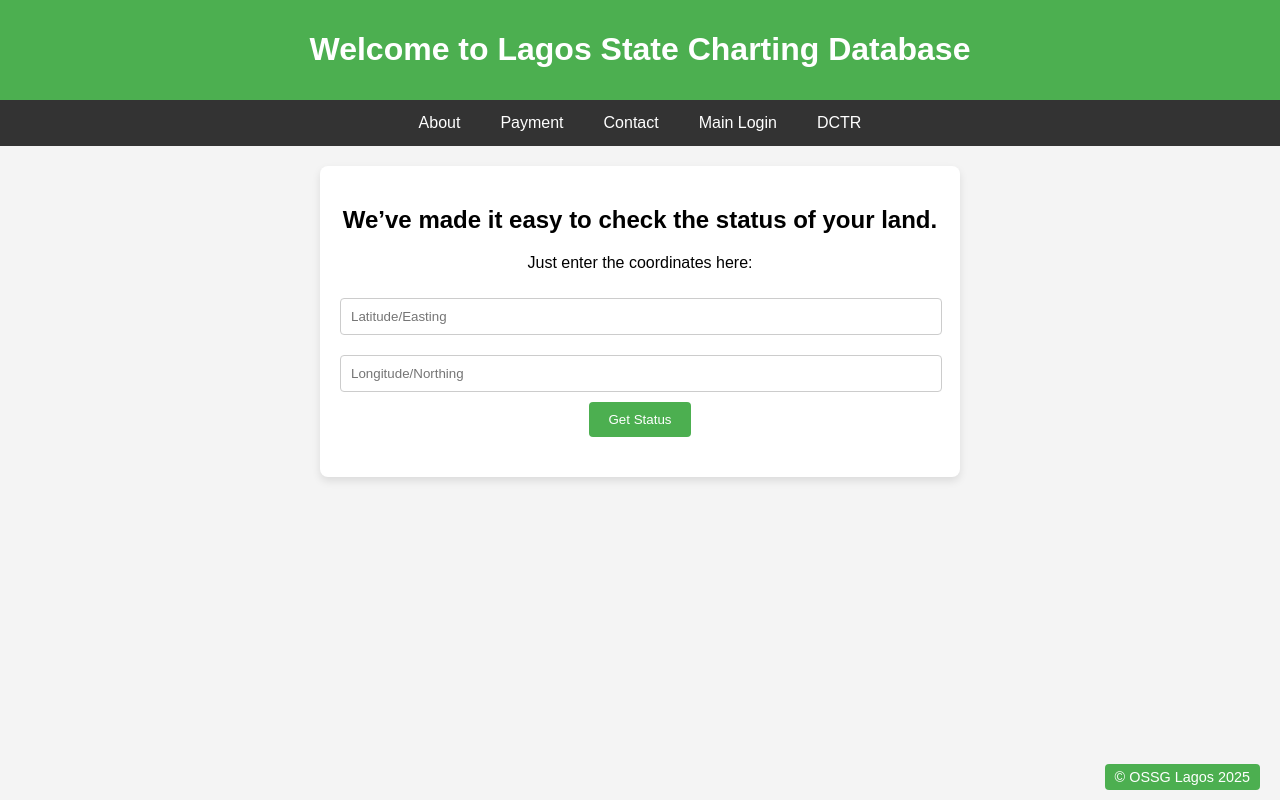
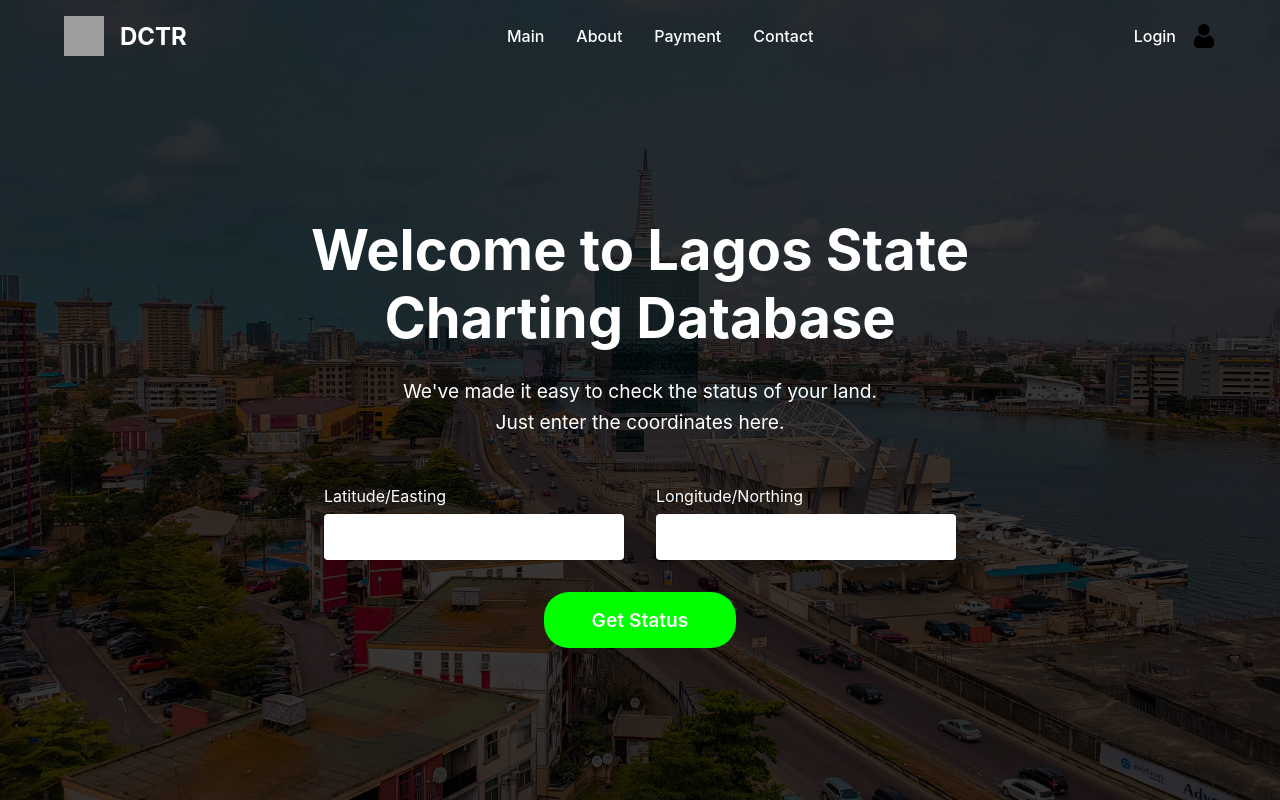
Before and after one commit to Richardilemon/OSSG, a Flask app: page / in a window 1280 px wide. Run offline with Flask 3, Linux system fonts and the light colour scheme; grey boxes are pictures that could not be loaded.

Commit message:
optimized functionality

```diff
--- /dev/null
+++ b/df.csv
@@ -0,0 +1,2 @@
+OBJECTID,Entity,Layer,Color,Linetype,Elevation,LineWt,RefName,Shape_Leng,Shape_Area,Name,Gazette_Ty,Gazette_No,LGA,LCDA,Size,Date_1,Hyperlink,Shape_Le_1,Gazette__1
+0,LWPolyline,UNILAG ACQUSITION,6,Continuous,0.0,25,,0.0,2927728.47622,Anthony Village / Oke Alo,Excision,,Kosofe,Kosofe,0.0,0000/00/00,,7413.1627738,
--- a/project/app.py
+++ b/project/app.py
@@ -1,13 +1,23 @@
 from flask import Flask, request, render_template, jsonify
 from shapely.geometry import Point
-from pyproj import Transformer
+from pyproj import CRS
 import geopandas as gpd
 
 app = Flask(__name__)
 
-# Load shapefile once to save time
-shapefile_path = '/mnt/c/Users/hp/Desktop/OSSG/GENERAL_ACQUISITION.shp'
+# Load shapefile and ensure CRS is UTM
+shapefile_path = '/mnt/c/Users/hp/Desktop/OSSG/LAGOS_EXCISION.shp'
 gdf = gpd.read_file(shapefile_path)
+
+# Specify the UTM zone and hemisphere for Easting/Northing
+utm_zone = 31
+northern_hemisphere = True
+utm_crs = CRS.from_string(f"EPSG:326{utm_zone}")  # EPSG code for UTM zone 31N
+
+# Reproject shapefile to UTM if not already in the same CRS
+if gdf.crs != utm_crs:
+    gdf = gdf.to_crs(utm_crs)
+print(f"Shapefile CRS: {gdf.crs}")
 
 @app.route('/')
 def index():
@@ -16,38 +26,40 @@ def index():
 @app.route('/get_status', methods=['POST'])
 def get_status():
     data = request.json
-    coordinate_type = data.get('type')
-    coord_x = float(data.get('x'))
-    coord_y = float(data.get('y'))
+    print(f"Received Data: {data}")
 
-    # Validation
-    if coordinate_type == 'LL':
-        if not (-180 <= coord_x <= 180 and -90 <= coord_y <= 90):
-            return jsonify({"error": "Invalid Longitude/Latitude values."}), 400
-    elif coordinate_type == 'EN':
-        if not (100000 <= coord_x <= 900000 and coord_y > 0):
-            return jsonify({"error": "Invalid Easting/Northing values."}), 400
-    else:
-        return jsonify({"error": "Invalid coordinate type."}), 400
+    # Get easting and northing from request
+    try:
+        easting = float(data.get('x'))
+        northing = float(data.get('y'))
+    except (TypeError, ValueError):
+        return jsonify({"error": "Invalid easting/northing values."}), 400
 
-    # Transform Easting/Northing if needed
-    if coordinate_type == 'EN':
-        utm_zone = 31
-        northern_hemisphere = True
-        transformer = Transformer.from_proj(
-            proj_from=f"+proj=utm +zone={utm_zone} +ellps=WGS84" + (" +south" if not northern_hemisphere else ""),
-            proj_to="EPSG:4326"
-        )
-        coord_x, coord_y = transformer.transform(coord_x, coord_y)
+    # Create a Point geometry using easting and northing
+    target_point = Point(easting, northing)
+    print(f"Target Point: {target_point}")
+    print(f"Shapefile Bounds: {gdf.total_bounds}")
 
-    # Create a Point and filter shapefile data
-    target_point = Point(coord_x, coord_y)
-    filtered_data = gdf[gdf.contains(target_point)]
+    # Filter shapefile data
+    filtered_data = gdf[gdf.geometry.contains(target_point)]
+
+    # Handle precision issues with a buffer
+    if filtered_data.empty:
+        buffered_point = target_point.buffer(1e-6)  # Small buffer in meters
+        filtered_data = gdf[gdf.geometry.intersects(buffered_point)]
 
     if filtered_data.empty:
         return jsonify({"status": "No data found for the given coordinates."})
 
-    return jsonify({"status": "Data found!", "details": filtered_data.to_dict()})
+    # Convert geometries to WKT for serialization
+    filtered_data = filtered_data.copy()
+    filtered_data['geometry'] = filtered_data['geometry'].apply(lambda geom: geom.wkt)
+
+    # Return as JSON
+    return jsonify({
+        "status": "Data found!",
+        "details": filtered_data.to_dict(orient='records')
+    })
 
 if __name__ == '__main__':
     app.run(debug=True)
--- /dev/null
+++ b/project/static/css/index.css
@@ -0,0 +1,159 @@
+* {
+    margin: 0;
+    padding: 0;
+    box-sizing: border-box;
+    font-family: -apple-system, BlinkMacSystemFont, 'Segoe UI', Roboto, Oxygen, Ubuntu, Cantarell, sans-serif;
+}
+
+body {
+    min-height: 100vh;
+    background: linear-gradient(rgba(0, 0, 0, 0.7), rgba(0, 0, 0, 0.7)),
+                url('../images/lasgidi.jpg') no-repeat center center fixed;
+    background-size: cover;
+}
+
+nav {
+    display: flex;
+    justify-content: space-between;
+    align-items: center;
+    padding: 1rem 4rem;
+    background-color: transparent;
+}
+
+.nav-left {
+    display: flex;
+    align-items: center;
+    gap: 1rem;
+}
+
+.logo {
+    width: 40px;
+    height: 40px;
+}
+
+.brand {
+    color: white;
+    font-size: 1.5rem;
+    font-weight: bold;
+}
+
+.nav-center {
+    display: flex;
+    gap: 2rem;
+}
+
+.nav-center a {
+    color: white;
+    text-decoration: none;
+    font-size: 1rem;
+    font-weight: 500;
+}
+
+.nav-right {
+    display: flex;
+    align-items: center;
+    gap: 1rem;
+}
+
+.login-btn {
+    color: white;
+    text-decoration: none;
+    font-weight: 500;
+}
+
+.user-icon {
+    width: 24px;
+    height: 24px;
+}
+
+main {
+    display: flex;
+    justify-content: center;
+    align-items: center;
+    min-height: calc(100vh - 80px);
+    padding: 2rem;
+}
+
+.content {
+    text-align: center;
+    color: white;
+}
+
+h1 {
+    font-size: 3.5rem;
+    font-weight: bold;
+    margin-bottom: 1.5rem;
+}
+
+.subtitle {
+    font-size: 1.2rem;
+    margin-bottom: 3rem;
+    line-height: 1.6;
+}
+
+.coordinate-inputs {
+    display: flex;
+    justify-content: center;
+    gap: 2rem;
+    margin-bottom: 2rem;
+}
+
+.input-group {
+    display: flex;
+    flex-direction: column;
+    align-items: flex-start;
+    gap: 0.5rem;
+}
+
+.input-group label {
+    font-size: 1rem;
+    color: white;
+}
+
+.input-group input {
+    width: 300px;
+    padding: 0.8rem 1rem;
+    border: none;
+    border-radius: 4px;
+    font-size: 1rem;
+}
+
+.status-btn {
+    background-color: #00ff00;
+    color: white;
+    border: none;
+    border-radius: 25px;
+    padding: 1rem 3rem;
+    font-size: 1.2rem;
+    font-weight: 600;
+    cursor: pointer;
+    transition: background-color 0.3s ease;
+}
+
+.status-btn:hover {
+    background-color: #00dd00;
+}
+
+@media (max-width: 768px) {
+    nav {
+        padding: 1rem 2rem;
+    }
+
+    .nav-center {
+        display: none;
+    }
+
+    h1 {
+        font-size: 2.5rem;
+    }
+
+    .coordinate-inputs {
+        flex-direction: column;
+        gap: 1rem;
+    }
+
+    .input-group input {
+        width: 100%;
+        max-width: 300px;
+    }
+}
--- a/project/templates/index.html
+++ b/project/templates/index.html
@@ -4,110 +4,48 @@
     <meta charset="UTF-8">
     <meta name="viewport" content="width=device-width, initial-scale=1.0">
     <title>Lagos State Charting Database</title>
-    <style>
-        body {
-            font-family: Arial, sans-serif;
-            margin: 0;
-            padding: 0;
-            background-color: #f4f4f4;
-            position: relative;
-            min-height: 100vh;
-        }
-        header {
-            background-color: #4CAF50;
-            color: white;
-            padding: 10px 20px;
-            text-align: center;
-        }
-        nav {
-            display: flex;
-            justify-content: center;
-            background-color: #333;
-        }
-        nav a {
-            color: white;
-            padding: 14px 20px;
-            text-decoration: none;
-            text-align: center;
-        }
-        nav a:hover {
-            background-color: #575757;
-        }
-        .container {
-            max-width: 600px;
-            margin: 20px auto;
-            background: white;
-            padding: 20px;
-            box-shadow: 0 4px 8px rgba(0, 0, 0, 0.1);
-            border-radius: 8px;
-            text-align: center;
-        }
-        input[type="text"] {
-            width: calc(100% - 20px);
-            padding: 10px;
-            margin: 10px 0;
-            border: 1px solid #ccc;
-            border-radius: 4px;
-        }
-        button {
-            background-color: #4CAF50;
-            color: white;
-            border: none;
-            padding: 10px 20px;
-            border-radius: 4px;
-            cursor: pointer;
-        }
-        button:hover {
-            background-color: #45a049;
-        }
-        .response {
-            margin-top: 20px;
-            font-size: 1.1em;
-            color: #333;
-        }
-        .error {
-            color: red;
-        }
-        footer {
-            position: fixed;
-            bottom: 10px;
-            right: 20px;
-            background-color: #4CAF50;
-            color: white;
-            padding: 5px 10px;
-            border-radius: 4px;
-            font-size: 0.9em;
-        }
-    </style>
+    <!-- Link to the CSS file in the static folder -->
+    <link rel="stylesheet" href="{{ url_for('static', filename='css/index.css') }}">
 </head>
 <body>
-    <header>
-        <h1>Welcome to Lagos State Charting Database</h1>
-    </header>
-
     <nav>
-        <a href="#about">About</a>
-        <a href="#payment">Payment</a>
-        <a href="#contact">Contact</a>
-        <a href="#login">Main Login</a>
-        <a href="#dctr">DCTR</a>
+        <div class="nav-left">
+            <!-- Reference the logo image in the static folder -->
+            <img src="{{ url_for('static', filename='images/logo.png') }}" alt="DCTR Logo" class="logo">
+            <span class="brand">DCTR</span>
+        </div>
+        <div class="nav-center">
+            <a href="#" class="active">Main</a>
+            <a href="#">About</a>
+            <a href="#">Payment</a>
+            <a href="#">Contact</a>
+        </div>
+        <div class="nav-right">
+            <!-- Reference the user icon image in the static folder -->
+            <a href="#" class="login-btn">Login</a>
+            <img src="{{ url_for('static', filename='images/user.png') }}" alt="User" class="user-icon">
+        </div>
     </nav>
 
-    <div class="container">
-        <h2>We’ve made it easy to check the status of your land.</h2>
-        <p>Just enter the coordinates here:</p>
+    <main>
+        <div class="content">
+            <h1>Welcome to Lagos State<br>Charting Database</h1>
+            <p class="subtitle">We've made it easy to check the status of your land.<br>Just enter the coordinates here.</p>
 
-        <form id="statusForm">
-            <input type="text" id="latitude" placeholder="Latitude/Easting">
-            <input type="text" id="longitude" placeholder="Longitude/Northing">
-            <button type="button" onclick="getStatus()">Get Status</button>
-        </form>
-        <div class="response" id="response"></div>
-    </div>
+            <div class="coordinate-inputs">
+                <div class="input-group">
+                    <label for="latitude">Latitude/Easting</label>
+                    <input type="text" id="latitude">
+                </div>
+                <div class="input-group">
+                    <label for="longitude">Longitude/Northing</label>
+                    <input type="text" id="longitude">
+                </div>
+            </div>
 
-    <footer>
-        &copy; OSSG Lagos 2025
-    </footer>
+            <button class="status-btn" onclick="getStatus()">Get Status</button>
+        </div>
+    </main>
 
     <script>
         async function getStatus() {
@@ -115,38 +53,31 @@
             const longitude = document.getElementById('longitude').value.trim();
 
             if (!latitude || !longitude) {
-                document.getElementById('response').innerHTML =
-                    "<p class='error'>Please fill in both fields.</p>";
+                alert("Please fill in both fields.");
                 return;
             }
 
             const type = (latitude >= -90 && latitude <= 90 && longitude >= -180 && longitude <= 180)
-                         ? 'LL' : 'EN';
-
-            const responseElement = document.getElementById('response');
-            responseElement.innerHTML = "Fetching status...";
+                ? 'LL' : 'EN';
 
             try {
                 const response = await fetch('/get_status', {
                     method: 'POST',
                     headers: {
-                        'Content-Type': 'application/json'
+                        'Content-Type': 'application/json',
                     },
-                    body: JSON.stringify({ type: type, x: latitude, y: longitude })
+                    body: JSON.stringify({ type: type, x: latitude, y: longitude }),
                 });
 
                 if (response.ok) {
                     const result = await response.json();
-                    responseElement.innerHTML = `
-                        <p>Status: <strong>${result.status}</strong></p>
-                        <p>Details: ${JSON.stringify(result.details || 'N/A')}</p>
-                    `;
+                    alert(`Status: ${result.status}\nDetails: ${JSON.stringify(result.details || 'N/A')}`);
                 } else {
                     const error = await response.json();
-                    responseElement.innerHTML = `<p class='error'>Error: ${error.error}</p>`;
+                    alert(`Error: ${error.error}`);
                 }
             } catch (err) {
-                responseElement.innerHTML = `<p class='error'>An error occurred: ${err.message}</p>`;
+                alert(`An error occurred: ${err.message}`);
             }
         }
     </script>
```
Also changed, not shown: filtered.csv (added, +2 -0 lines), test.py (added, +69 -0 lines), project/static/images/lasgidi.jpg (added), project/static/images/user.png (added), 5 other files.
